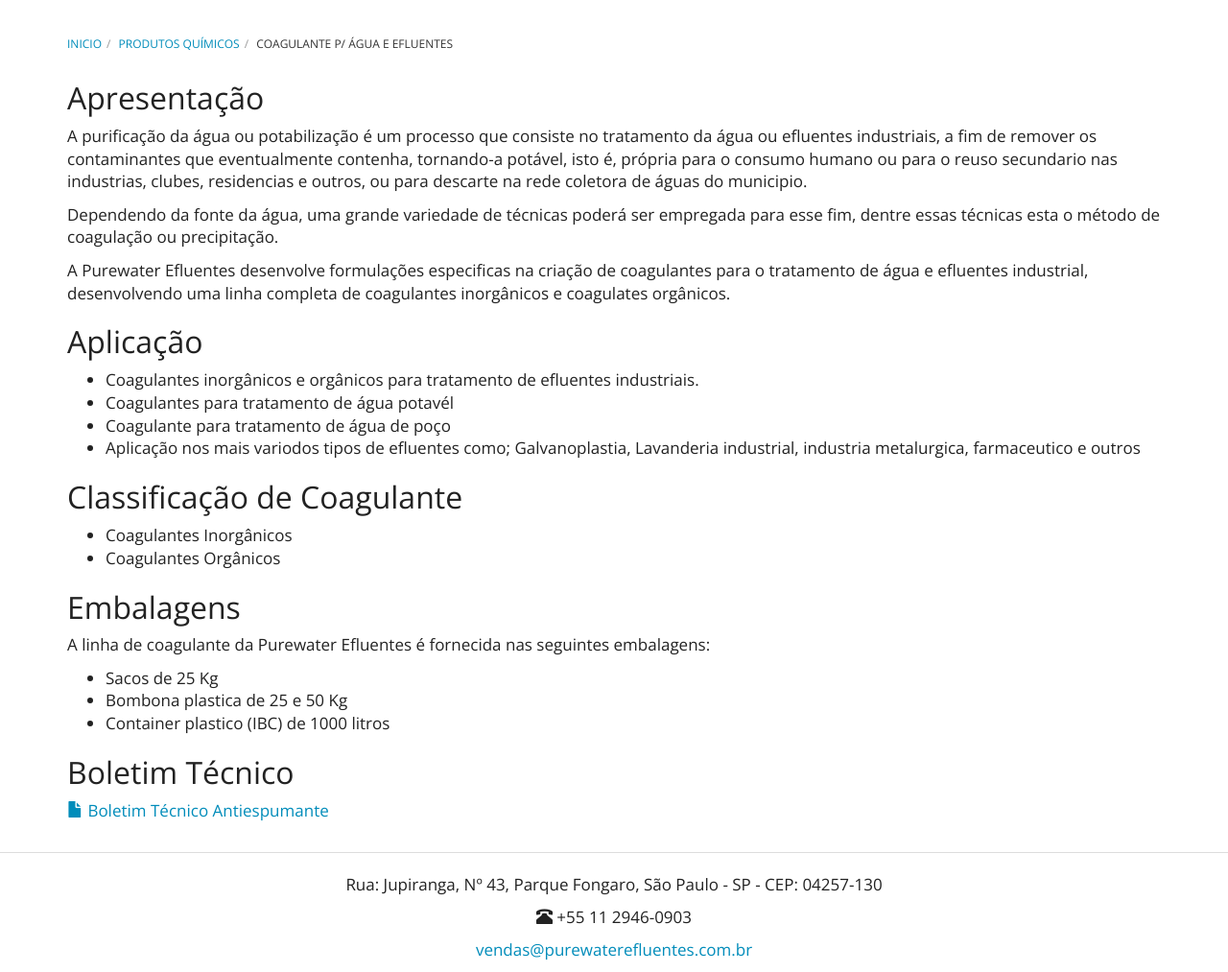
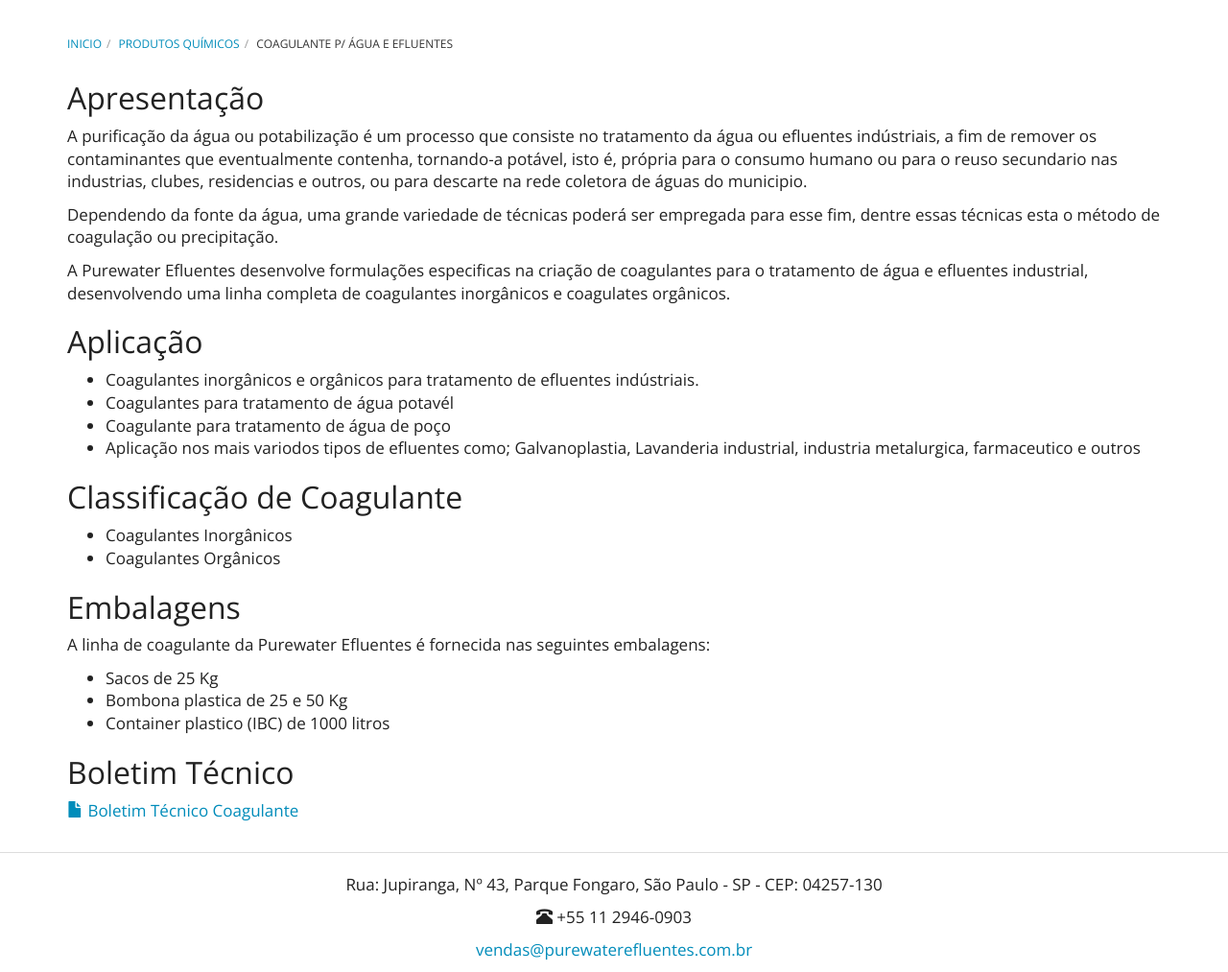
Before and after one commit to purewaterefluentes/purewaterefluentes.github.io, a Jekyll site: the page built from produtos/coagulante-agua-efluentes.md, in a window 1280 px wide and 1260 px high. Shown: the part 247-1260 px from the top of the window at 96% size. Built offline with Jekyll 4.4.1, drawn with Linux system fonts in a browser that asks for light colours; nearby versions of some CDN libraries; library files that are not in the unit come from our copies.

Commit message:
Update coagulante-agua-efluentes.md

```diff
--- a/produtos/coagulante-agua-efluentes.md
+++ b/produtos/coagulante-agua-efluentes.md
@@ -7,7 +7,7 @@ subtitle:
 
 ## Apresentação
 
-A purificação da água ou potabilização é um processo que consiste no tratamento da água ou efluentes industriais, a fim de remover os contaminantes que eventualmente contenha, tornando-a potável, isto é, própria para o consumo humano ou para o reuso secundario nas industrias, clubes, residencias e outros, ou para descarte na rede coletora de águas do municipio.
+A purificação da água ou potabilização é um processo que consiste no tratamento da água ou efluentes indústriais, a fim de remover os contaminantes que eventualmente contenha, tornando-a potável, isto é, própria para o consumo humano ou para o reuso secundario nas industrias, clubes, residencias e outros, ou para descarte na rede coletora de águas do municipio.
 
 Dependendo da fonte da água, uma grande variedade de técnicas poderá ser empregada para esse fim, dentre essas técnicas esta o método de coagulação ou precipitação.
 
@@ -15,7 +15,7 @@ A Purewater Efluentes desenvolve formulações especificas na criação de coagu
 
 ## Aplicação
 
-- Coagulantes inorgânicos e orgânicos para tratamento de efluentes industriais.
+- Coagulantes inorgânicos e orgânicos para tratamento de efluentes indústriais.
 - Coagulantes para tratamento de água potavél
 - Coagulante para tratamento de água de poço
 - Aplicação nos mais variodos tipos de efluentes como; Galvanoplastia, Lavanderia industrial, industria metalurgica, farmaceutico e outros
@@ -36,5 +36,5 @@ A linha de coagulante da Purewater Efluentes é fornecida nas seguintes embalage
 ## Boletim Técnico
 
 {% include purewater/link-boletim.html
-   label="Boletim Técnico Antiespumante"
+   label="Boletim Técnico Coagulante"
    arquivo="Boletim-tecnico-coagulante-p3000.pdf" %}
```
